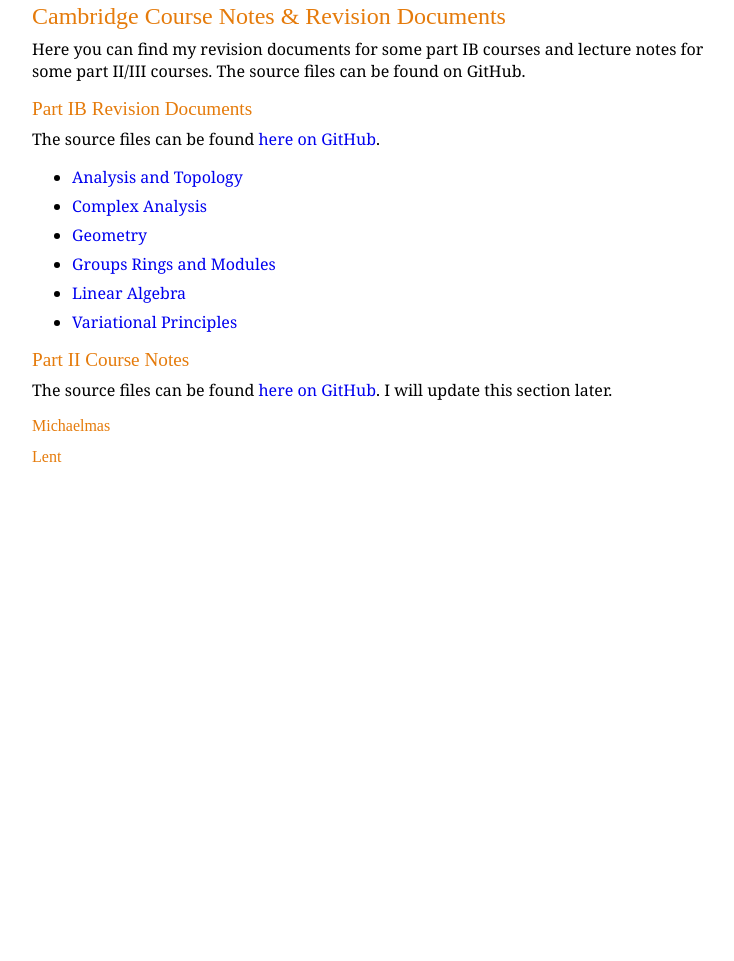
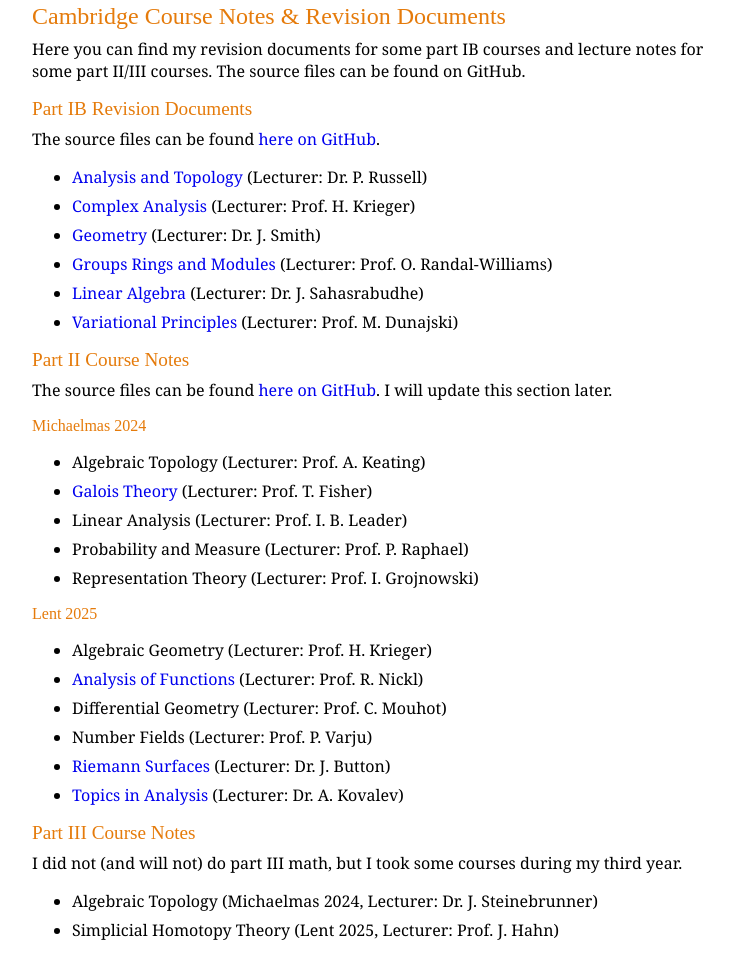
Before and after one commit to Kaiwen-S/Kaiwen-S.github.io, a plain HTML site: page index.html in a window 1280 px wide. Shown: the part 287-1248 px from the top of the page, without its empty margins (258-992 px from the left). Before the commit the page ends 800 px from the top, so only its background shows below. Drawn offline with nearby package versions, Linux system fonts and the light colour scheme.

Commit message:
uploaded some part ii notes

```diff
--- a/index.html
+++ b/index.html
@@ -47,12 +47,12 @@ footer {
             </h2>
             <p>The source files can be found <a href="https://github.com/Kaiwen-S/Part-IB-Revision">here on GitHub</a>.</p>
             <ul>
-                <li><a href="part_ib/AT.pdf">Analysis and Topology</a></li>
-                <li><a href="part_ib/CA.pdf">Complex Analysis</a></li>
-                <li><a href="part_ib/Geo.pdf">Geometry</a></li>
-                <li><a href="part_ib/GRM.pdf">Groups Rings and Modules</a></li>
-                <li><a href="part_ib/LA.pdf">Linear Algebra</a></li>
-                <li><a href="part_ib/VP.pdf">Variational Principles</a></li>
+                <li><a href="part_ib/AT.pdf">Analysis and Topology</a> (Lecturer: Dr. P. Russell)</li>
+                <li><a href="part_ib/CA.pdf">Complex Analysis</a> (Lecturer: Prof. H. Krieger)</li>
+                <li><a href="part_ib/Geo.pdf">Geometry</a> (Lecturer: Dr. J. Smith)</li>
+                <li><a href="part_ib/GRM.pdf">Groups Rings and Modules</a> (Lecturer: Prof. O. Randal-Williams)</li>
+                <li><a href="part_ib/LA.pdf">Linear Algebra</a> (Lecturer: Dr. J. Sahasrabudhe)</li>
+                <li><a href="part_ib/VP.pdf">Variational Principles</a> (Lecturer: Prof. M. Dunajski)</li>
             </ul>
             <h2>
                 Part II Course Notes
@@ -61,11 +61,34 @@ footer {
                 The source files can be found <a href="https://github.com/Kaiwen-S/Part-II-Notes">here on GitHub</a>. I will update this section later.
             </p>
             <h3>
-                Michaelmas
+                Michaelmas 2024
             </h3>
+            <ul>
+                <li>Algebraic Topology (Lecturer: Prof. A. Keating)</li>
+                <li><a href="part_ii/GT.pdf">Galois Theory</a> (Lecturer: Prof. T. Fisher)</li>
+                <li>Linear Analysis (Lecturer: Prof. I. B. Leader)</li>
+                <li>Probability and Measure (Lecturer: Prof. P. Raphael)</li>
+                <li>Representation Theory (Lecturer: Prof. I. Grojnowski)</li>
+            </ul>
             <h3>
-                Lent
+                Lent 2025
             </h3>
+            <ul>
+                <li>Algebraic Geometry (Lecturer: Prof. H. Krieger)</li>
+                <li><a href="part_ii/AoF.pdf">Analysis of Functions</a> (Lecturer: Prof. R. Nickl)</li>
+                <li>Differential Geometry (Lecturer: Prof. C. Mouhot)</li>
+                <li>Number Fields (Lecturer: Prof. P. Varju)</li>
+                <li><a href="part_ii/RS.pdf">Riemann Surfaces</a> (Lecturer: Dr. J. Button)</li>
+                <li><a href="part_ii/TiA.pdf">Topics in Analysis</a> (Lecturer: Dr. A. Kovalev)</li>
+            </ul>
+            <h2>
+                Part III Course Notes
+            </h2>
+            <p>I did not (and will not) do part III math, but I took some courses during my third year.</p>
+            <ul>
+                <li>Algebraic Topology (Michaelmas 2024, Lecturer: Dr. J. Steinebrunner)</li>
+                <li>Simplicial Homotopy Theory (Lent 2025, Lecturer: Prof. J. Hahn)</li>
+            </ul>
         </section>
         <section>
             <h1>
```
Also changed, not shown: 4 other files.
